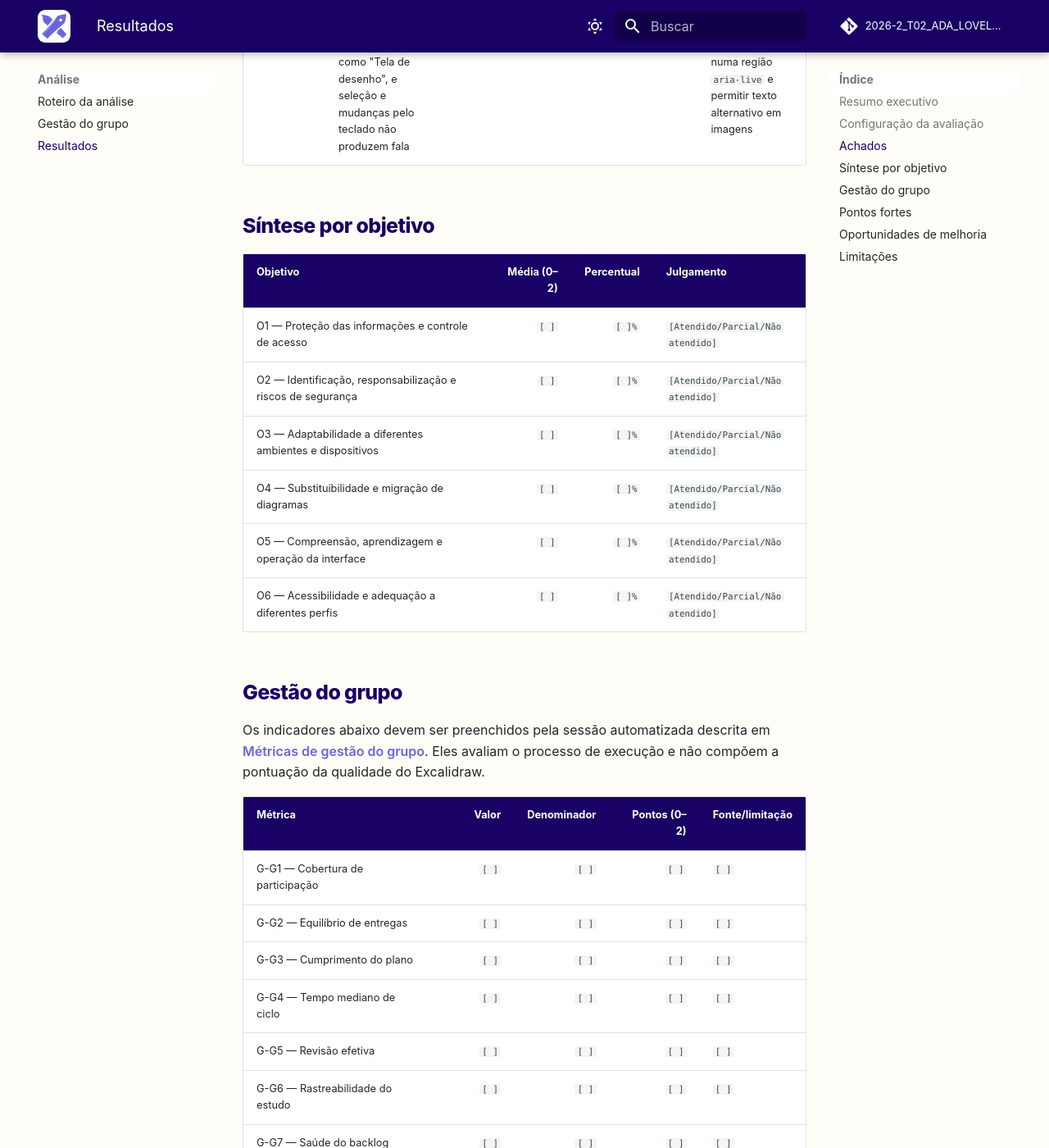
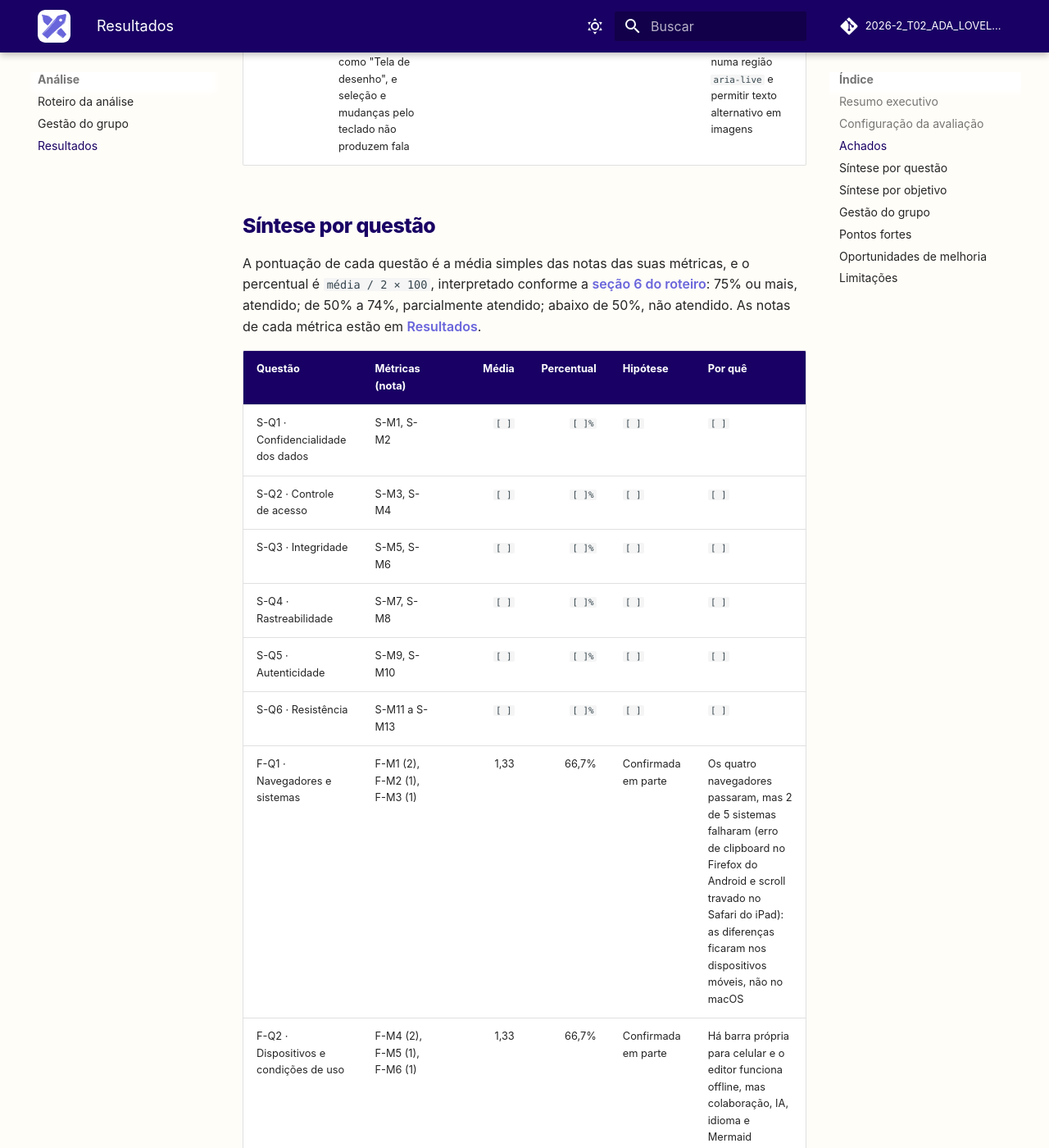
Before and after one commit to FCTE-Qualidade-de-Software-1/2026-2_T02_ADA_LOVELACE, an MkDocs documentation site: the page built from docs/analise/resultados.md, in a window 1280 px wide and 1400 px high, scrolled down 3082 px. Shown: the whole window at 82% size. Built offline with MkDocs 1.6.1 and Material for MkDocs 9.7.7, drawn with Linux system fonts in a browser that asks for light colours; comment, search, counter and statistics services are not loaded; some of the changed text lies outside the part shown.

Commit message:
docs: adiciona a síntese por questão e o julgamento do O3
Cria a tabela das 20 questões com média, percentual e hipótese. Preenche
F-Q1, F-Q2 e F-Q4 e o O3 (66,7%, parcialmente atendido); as demais
questões ficam no mesmo formato para quando as métricas forem coletadas.

```diff
--- a/docs/analise/resultados.md
+++ b/docs/analise/resultados.md
@@ -31,13 +31,44 @@ atendidos e principais riscos.]`
 | A-S-M6-3 | S-Q3 · S-M6: depois de um empate de versão, quem perde o desempate sobe a versão sozinho (`bumpElementVersions` no recebimento) e, se isso ocorrer depois da última ressincronização dela, a versão não chega aos outros (2 de 8 rodadas no app real; na rodada 8, persistiu por 2 min). Depois disso, uma edição não concorrente de outro participante pode ser descartada em silêncio nessa janela (teste `edição posterior`) | [S-M6, O1 e seção 7](https://github.com/FCTE-Qualidade-de-Software-1/2026-2_T02_ADA_LOVELACE/blob/main/evidencias/seguranca/S-M6/S-M6_edicao-simultanea.md#7-achado-preencher-só-se-a-pontuação-for-0) | 1 | Médio a alto | Não aplicar `bumpElementVersions` a atualizações recebidas da colaboração, como o comentário da própria função indica, ou retransmitir a versão gerada |
 | A-CI-M24-1 | CI-Q9 · CI-M24: o NVDA anuncia só 1 de 9 elementos desenhados (o nome do frame, que é HTML); formas, linhas, texto, desenho livre e imagem são pixels num canvas lido só como "Tela de desenho", e seleção e mudanças pelo teclado não produzem fala | [CI-M24, seção 7](https://github.com/FCTE-Qualidade-de-Software-1/2026-2_T02_ADA_LOVELACE/blob/main/evidencias/capacidade-interacao/CI-M24/CI-M24_elementos-anunciados.md#7-achado-preencher-só-se-a-pontuação-for-0) | 0 | Alto | Expor os elementos numa estrutura acessível paralela ao canvas (tipo, texto, rótulo e posição), anunciar seleção e mudanças numa região `aria-live` e permitir texto alternativo em imagens |
 
+## Síntese por questão
+
+A pontuação de cada questão é a média simples das notas das suas métricas, e o
+percentual é `média / 2 × 100`, interpretado conforme a
+[seção 6 do roteiro](roteiro.md#6-criterios-de-julgamento): 75% ou mais,
+atendido; de 50% a 74%, parcialmente atendido; abaixo de 50%, não atendido.
+As notas de cada métrica estão em [Resultados](../resultados/index.md).
+
+| Questão | Métricas (nota) | Média | Percentual | Hipótese | Por quê |
+| --- | --- | ---: | ---: | --- | --- |
+| S-Q1 · Confidencialidade dos dados | S-M1, S-M2 | `[ ]` | `[ ]%` | `[ ]` | `[ ]` |
+| S-Q2 · Controle de acesso | S-M3, S-M4 | `[ ]` | `[ ]%` | `[ ]` | `[ ]` |
+| S-Q3 · Integridade | S-M5, S-M6 | `[ ]` | `[ ]%` | `[ ]` | `[ ]` |
+| S-Q4 · Rastreabilidade | S-M7, S-M8 | `[ ]` | `[ ]%` | `[ ]` | `[ ]` |
+| S-Q5 · Autenticidade | S-M9, S-M10 | `[ ]` | `[ ]%` | `[ ]` | `[ ]` |
+| S-Q6 · Resistência | S-M11 a S-M13 | `[ ]` | `[ ]%` | `[ ]` | `[ ]` |
+| F-Q1 · Navegadores e sistemas | F-M1 (2), F-M2 (1), F-M3 (1) | 1,33 | 66,7% | Confirmada em parte | Os quatro navegadores passaram, mas 2 de 5 sistemas falharam (erro de clipboard no Firefox do Android e scroll travado no Safari do iPad): as diferenças ficaram nos dispositivos móveis, não no macOS |
+| F-Q2 · Dispositivos e condições de uso | F-M4 (2), F-M5 (1), F-M6 (1) | 1,33 | 66,7% | Confirmada em parte | Há barra própria para celular e o editor funciona offline, mas colaboração, IA, idioma e Mermaid dependem de rede, e o celular perde os botões de zoom e trava. A limitação no toque não apareceu nas 25 funções testadas |
+| F-Q3 · Substituir uma ferramenta equivalente | F-M7 (0), F-M8, F-M9 | `[ ]` | `[ ]%` | `[ ]` | F-M7: 24 de 42 funções do draw.io (57,1%), faltam as avançadas. F-M8 e F-M9 dependem das sessões com participantes |
+| F-Q4 · Migração de dados | F-M10 (1), F-M11 (2), F-M12 (2) | 1,67 | 83,3% | Confirmada | O `.excalidraw` e as imagens com cena incorporada preservaram 12 de 12 elementos, mas faltam PDF e JPEG na exportação e nenhum formato de outra ferramenta é importado como diagrama editável |
+| CI-Q1 · Reconhecer a adequação | CI-M1 a CI-M3 | `[ ]` | `[ ]%` | `[ ]` | Dependem das sessões com participantes |
+| CI-Q2 · Aprender as funções básicas | CI-M4 a CI-M6 | `[ ]` | `[ ]%` | `[ ]` | Dependem das sessões com participantes |
+| CI-Q3 · Apoio ao aprendizado contínuo | CI-M7 (1), CI-M8 | `[ ]` | `[ ]%` | `[ ]` | CI-M7: a ajuda documenta 46 de 74 funções (62,2%) e não tem tutorial guiado. CI-M8 depende das sessões |
+| CI-Q4 · Eficiência nas tarefas comuns | CI-M9, CI-M10 (2), CI-M11 | `[ ]` | `[ ]%` | `[ ]` | CI-M10: as 17 funções frequentes têm atalho, as ferramentas com uma tecla. CI-M9 está no PR #106 e CI-M11 depende das sessões |
+| CI-Q5 · Consistência e previsibilidade | CI-M12, CI-M13 (2) | `[ ]` | `[ ]%` | `[ ]` | CI-M13: as 13 ações testadas deram retorno visual. CI-M12 está no PR #106 |
+| CI-Q6 · Evitar e recuperar erros | CI-M14 a CI-M16 | `[ ]` | `[ ]%` | `[ ]` | `[ ]` |
+| CI-Q7 · Frequência e clareza dos erros | CI-M17, CI-M18 | `[ ]` | `[ ]%` | `[ ]` | `[ ]` |
+| CI-Q8 · Satisfação | CI-M19 a CI-M21 | `[ ]` | `[ ]%` | `[ ]` | `[ ]` |
+| CI-Q9 · Uso por pessoas com deficiência | CI-M22 a CI-M25 | `[ ]` | `[ ]%` | `[ ]` | `[ ]` |
+| CI-Q10 · Adaptação a perfis de usuário | CI-M26 | `[ ]` | `[ ]%` | `[ ]` | `[ ]` |
+
 ## Síntese por objetivo
 
 | Objetivo | Média (0–2) | Percentual | Julgamento |
 | --- | ---: | ---: | --- |
 | O1 — Proteção das informações e controle de acesso | `[ ]` | `[ ]%` | `[Atendido/Parcial/Não atendido]` |
 | O2 — Identificação, responsabilização e riscos de segurança | `[ ]` | `[ ]%` | `[Atendido/Parcial/Não atendido]` |
-| O3 — Adaptabilidade a diferentes ambientes e dispositivos | `[ ]` | `[ ]%` | `[Atendido/Parcial/Não atendido]` |
+| O3 — Adaptabilidade a diferentes ambientes e dispositivos | 1,33 | 66,7% | Parcialmente atendido |
 | O4 — Substituibilidade e migração de diagramas | `[ ]` | `[ ]%` | `[Atendido/Parcial/Não atendido]` |
 | O5 — Compreensão, aprendizagem e operação da interface | `[ ]` | `[ ]%` | `[Atendido/Parcial/Não atendido]` |
 | O6 — Acessibilidade e adequação a diferentes perfis | `[ ]` | `[ ]%` | `[Atendido/Parcial/Não atendido]` |
```
